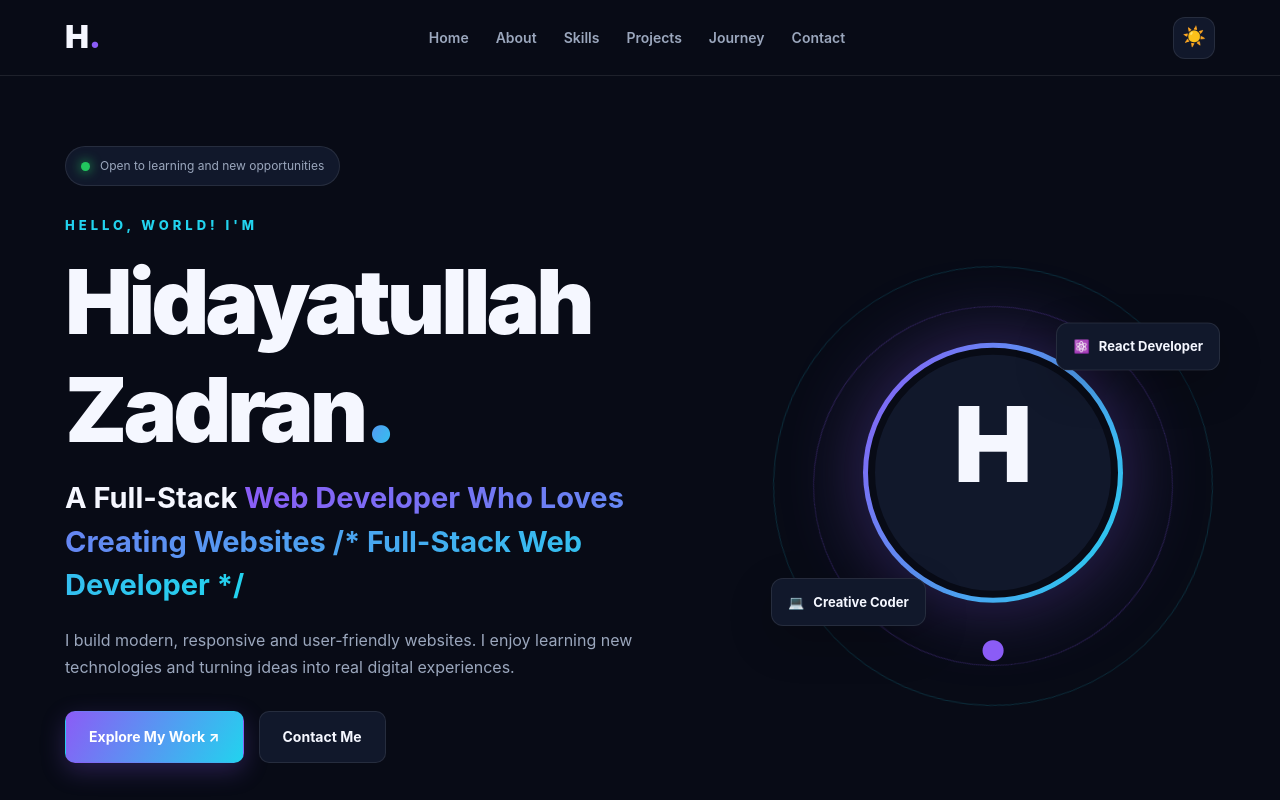
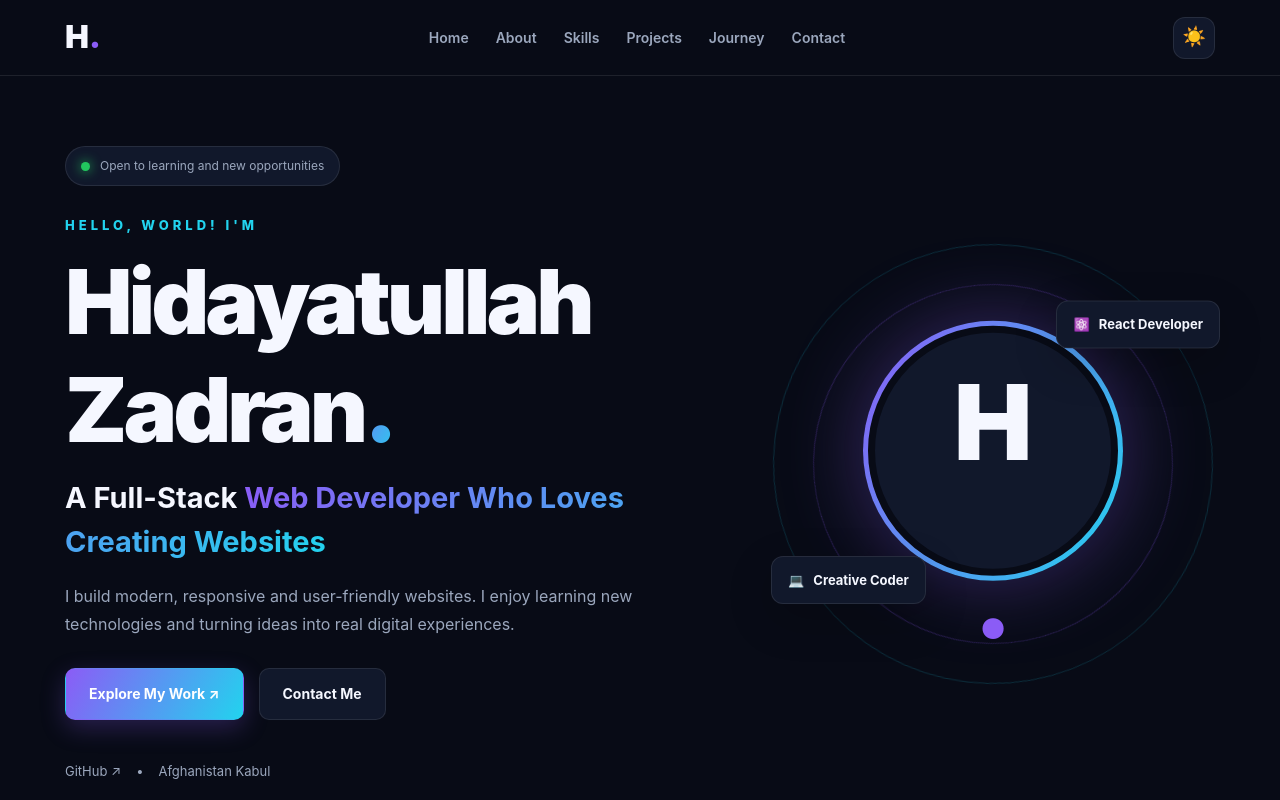
Before and after one commit to HidyatullahCode/Hidayatullah-Portfolio, a React (Vite) app: page / in a window 1280 px wide. Shown: the top 800 px of the page. Built offline with nearby package versions, Linux system fonts and the light colour scheme.

Commit message:
Update Hero.jsx

```diff
--- a/Hero.jsx
+++ b/Hero.jsx
@@ -20,7 +20,7 @@ function Hero() {
         <h2>
           A Full-Stack <span className="gradient-text">
             Web Developer Who Loves Creating Websites
-            /* {personalInfo.title} */
+            {/* {personalInfo.title} */}
           </span>
         </h2>
 
```
